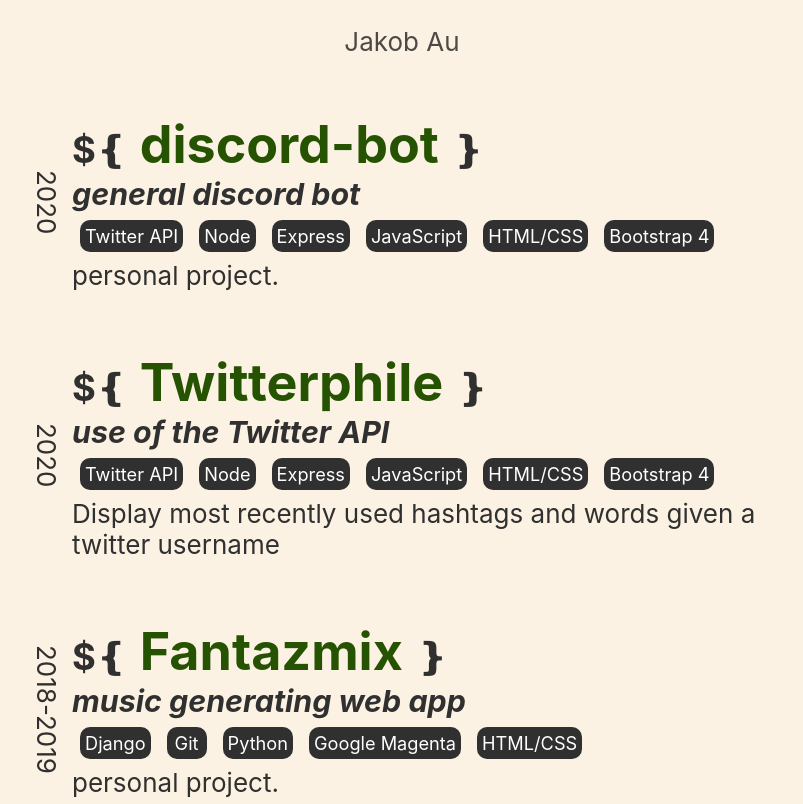
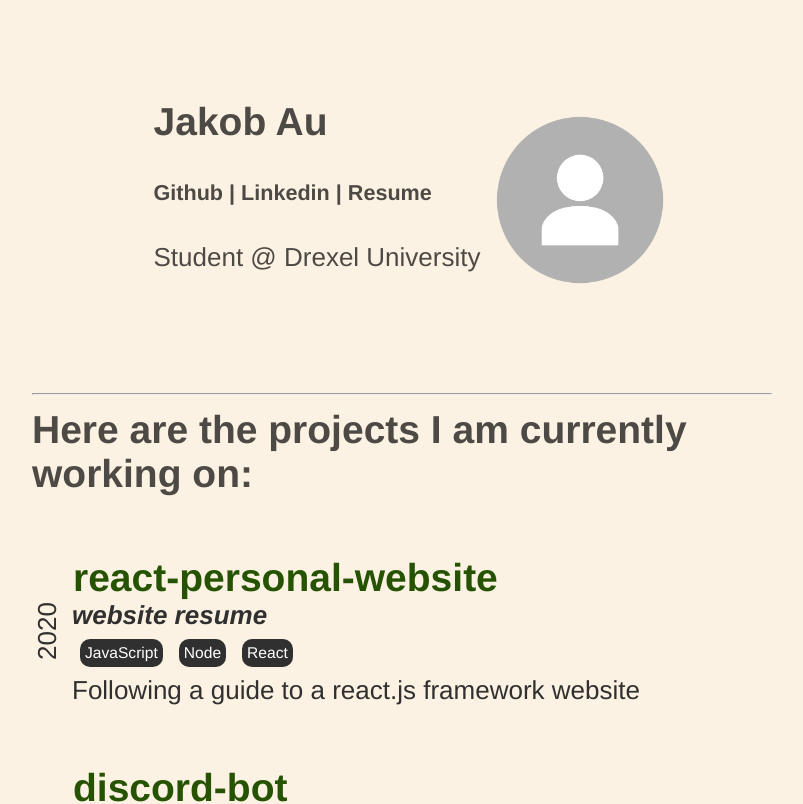
Before and after one commit to jakobau/react-personal-website, a React (Create React App) app in the folder react-gh-pages/: page / in a window 1280 px wide. Shown: the top 804 px of the page, without its empty margins (238-1041 px from the left). Built offline with nearby package versions, Linux system fonts and the light colour scheme.

Commit message:
finished profile component
also edited section component and main App.js file.

```diff
--- a/react-gh-pages/package.json
+++ b/react-gh-pages/package.json
@@ -1,5 +1,5 @@
 {
-  "homepage": "http://jakobau.github.io/react-personal-website",
+  "homepage": "http://jakobau.github.io/",
   "name": "react-gh-pages",
   "version": "0.1.0",
   "private": true,
--- a/react-gh-pages/src/App.css
+++ b/react-gh-pages/src/App.css
@@ -7,16 +7,14 @@
 #fff654
 #ff5233
 #194bff
+*/
 
-*/
+html {
+  scroll-behavior: smooth;
+}
 
 .App {
   text-align: center;
-}
-
-.App-logo {
-  height: 40vmin;
-  pointer-events: none;
 }
 
 @media (prefers-reduced-motion: no-preference) {
@@ -65,7 +63,17 @@
   margin: 0;
 }
 
+h2 {
+  padding: 0;
+  margin: 0;
+}
+
 h3 {
+  padding: 0;
+  margin: 0;
+}
+
+h4 {
   padding: 0;
   margin: 0;
 }
@@ -80,7 +88,7 @@
   padding: 5px;
   background-color: #303030;
   border-radius: 10px;
-  font-size: 70%;
+  font-size: 60%;
   min-width: 30px;
   text-align: center;
 }
@@ -90,44 +98,89 @@
   flex-wrap: wrap;
 }
 
+.top-of-page {
+  margin: 50px;
+  margin-top: 60px;
+  transition: 0.4s;
+}
+
+#top {
+  transition: 0.4s;
+}
+
+#title {
+  text-align: left;
+  padding: 30px;
+}
+
 a {
   outline: none;
   text-decoration: none;
   padding: 2px 1px 0;
 }
 
-a:link {
+.projectLink a:link {
   color: #265301;
 }
 
-a:focus {
+.projectLink a:focus {
   border-bottom: 1px solid;
   background: #BAE498;
 }
 
-a:hover {
+.projectLink a:hover {
   border-bottom: 5px solid;
   background: #CDFEAA;
 }
 
-a:active {
+.projectLink a:active {
   background: #265301;
   color: #CDFEAA;
 }
 
 #date {
   writing-mode: vertical-rl;
+  transform: rotate(-180deg);
   text-orientation: mixed;
   text-align: center;
   margin: 0 10px 0 0;
   width: 30px;
 }
+
+.profile {
+  display: flex;
+  margin-top: 100px;
+  margin-bottom: 50px;
+  justify-content: center;
+}
+
+.frame {
+  display:flex;
+  align-items: center;
+}
+
+#profile-pic {
+  width: 200px;
+  height: 200px;
+}
+
+#profile-name {
+  text-align: left;
+  margin-left: 30px;
+}
+
+/*------- Responsive CSS Style -------*/
+
 @media screen and (max-width: 399px) {
   #section {
     padding-right: 10px;
     padding-left: 10px;
   }
   .label { margin: 5px; }
+  #profile-pic {
+    width: 100px;
+    height: 100px;
+  }
 }
 
 @media screen and (min-width: 400px) {
--- a/react-gh-pages/src/App.js
+++ b/react-gh-pages/src/App.js
@@ -1,15 +1,16 @@
 import React from 'react';
-import logo from './logo.svg';
 import './App.css';
 import Section from './components/section';
+import Profile from './components/profile';
 
 function App() {
   return (
     <div className="App" style={{backgroundColor: '#f7e7cd'}}>
+      <span id="top"></span>
       <header className="App-header">
-        <p>Jakob Au</p>
+        <Profile />
         <Section />
-        <p>^ top of screen</p>
+        <a className="top-of-page" href="#top">^ top of screen</a>
       </header>
     </div>
   );
--- /dev/null
+++ b/react-gh-pages/src/components/profile.js
@@ -0,0 +1,31 @@
+import React, { Component } from 'react';
+import profilePic from '../profile.png';
+
+function Name() {
+  return <h2>Jakob Au</h2>;
+}
+
+function SocialLinks(props) {
+  return <h5>Github | Linkedin | Resume</h5>;
+}
+
+function Short(props) {
+  return <span>Student @ Drexel University</span>;
+}
+
+export default class Profile extends Component {
+  render() {
+    return (
+      <div id="parent" className="profile">
+        <div id="profile-name">
+          <Name />
+          <SocialLinks />
+          <Short />
+        </div>
+        <div className="frame">
+          <img id="profile-pic" src={profilePic}></img>
+        </div>
+      </div>
+    );
+  }
+}
--- a/react-gh-pages/src/components/section.js
+++ b/react-gh-pages/src/components/section.js
@@ -1,35 +1,51 @@
-import React, { Component } from 'react'
+import React, { Component } from 'react';
 
 function Title(props) {
   return (
-    <h1>
-      <span id="smaller">$&#10100;</span>
-      <a href={props.link}> {props.name} </a>
-      <span id="smaller">&#10101;</span>
-    </h1>
+    <h2>
+      <span className="projectLink"><a href={props.link}> {props.name} </a></span>
+    </h2>
   );
 }
 
 function Date(props) {
-  return <span>{props.date}</span>
+  return <span>{props.date}</span>;
 }
 
 function Short(props) {
-  return <h3><em>{props.desc}</em></h3>
+  return <h4><em>{props.desc}</em></h4>;
 }
 
 function Label(props) {
-  return <span className="label">{props.label}</span>
+  return <span className="label">{props.label}</span>;
 }
 
 function Desc(props) {
-  return <span className="description">{props.desc}</span>
+  return <span className="description">{props.desc}</span>;
 }
 
 export default class Section extends Component {
   render() {
     return (
       <div id="parent">
+        <div id="title"><hr/>
+          <h2>Here are the projects I am currently working on:</h2>
+        </div>
+        <div id="section">
+          <div id="date">
+            <Date date="2020" />
+          </div>
+          <div>
+            <Title name="react-personal-website" link="#" />
+            <Short desc="website resume" />
+            <div id="labels">
+              <Label label="JavaScript" />
+              <Label label="Node" />
+              <Label label="React" />
+            </div>
+            <Desc desc="Following a guide to a react.js framework website" />
+          </div>
+        </div>
         <div id="section">
           <div id="date">
             <Date date="2020" />
@@ -38,14 +54,11 @@
             <Title name="discord-bot" link="#" />
             <Short desc="general discord bot" />
             <div id="labels">
-              <Label label="Twitter API" />
+              <Label label="JavaScript" />
+              <Label label="Discord.js" />
               <Label label="Node" />
-              <Label label="Express" />
-              <Label label="JavaScript" />
-              <Label label="HTML/CSS" />
-              <Label label="Bootstrap 4" />
             </div>
-            <Desc desc="personal project." />
+            <Desc desc="Play music, manage roles, and announcements." />
           </div>
         </div>
         <div id="section">
@@ -54,7 +67,7 @@
           </div>
           <div>
             <Title name="Twitterphile" link="#" />
-            <Short desc="use of the Twitter API" />
+            <Short desc="use of the Twitter API on a web app" />
             <div id="labels">
               <Label label="Twitter API" />
               <Label label="Node" />
@@ -80,7 +93,7 @@
               <Label label="Google Magenta" />
               <Label label="HTML/CSS" />
             </div>
-            <Desc desc="personal project." />
+            <Desc desc="Website that uses artificial intelligence to generate random music" />
           </div>
         </div>
       </div>
--- a/react-gh-pages/src/index.css
+++ b/react-gh-pages/src/index.css
@@ -1,8 +1,9 @@
 body {
   margin: 0;
-  font-family: -apple-system, BlinkMacSystemFont, 'Segoe UI', 'Roboto', 'Oxygen',
+  font-family: 'Helvetica', 'Roboto';
+  /*font-family: -apple-system, BlinkMacSystemFont, 'Segoe UI', 'Roboto', 'Oxygen',
     'Ubuntu', 'Cantarell', 'Fira Sans', 'Droid Sans', 'Helvetica Neue',
-    sans-serif;
+    sans-serif;*/
   -webkit-font-smoothing: antialiased;
   -moz-osx-font-smoothing: grayscale;
 }
```
Also changed, not shown: react-gh-pages/src/profile.png (added).
